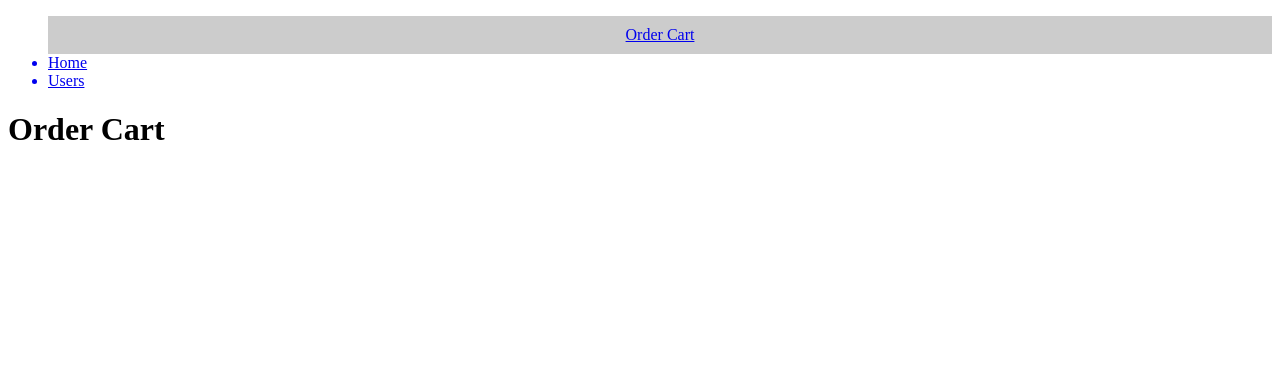
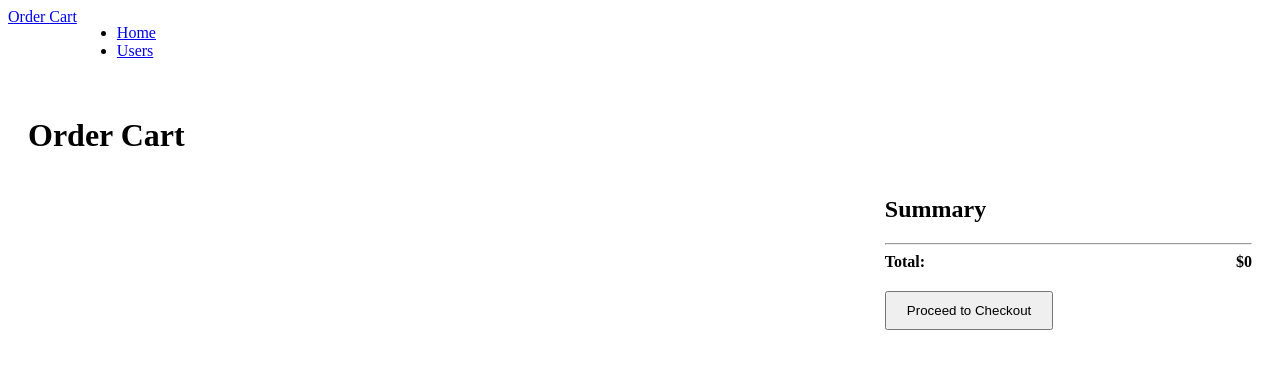
Before and after one commit to SoniaKol/cohort49-project-group-B, a React app in the folder client/: page /order-cart in a window 1280 px wide. Shown: the top 368 px of the page. Built offline with nearby package versions, Linux system fonts and the light colour scheme.

Commit message:
feat: fix routing context issue and restructure app initialization

```diff
--- a/client/src/components/CartItem.jsx
+++ b/client/src/components/CartItem.jsx
@@ -1,7 +1,47 @@
 import React from "react";
+import PropTypes from "prop-types";
 
-const CartItem = () => {
-  return <div></div>;
+const CartItem = ({ item, onRemove }) => {
+  return (
+    <div
+      style={{
+        display: "flex",
+        justifyContent: "space-between",
+        marginBottom: "10px",
+      }}
+    >
+      <img
+        src={item.photo}
+        alt={item.name}
+        style={{ width: "80px", height: "80px", objectFit: "cover" }}
+      />
+      <div style={{ flex: 1, marginLeft: "10px" }}>
+        <h4>{item.name}</h4>
+        <p>${item.price}</p>
+        <button
+          onClick={() => onRemove(item.id)}
+          style={{
+            padding: "5px 10px",
+            color: "white",
+            backgroundColor: "red",
+            border: "none",
+          }}
+        >
+          Remove
+        </button>
+      </div>
+    </div>
+  );
+};
+
+CartItem.propTypes = {
+  item: PropTypes.shape({
+    id: PropTypes.number.isRequired,
+    name: PropTypes.string.isRequired,
+    photo: PropTypes.string.isRequired,
+    price: PropTypes.number.isRequired,
+  }).isRequired,
+  onRemove: PropTypes.func.isRequired,
 };
 
 export default CartItem;
--- a/client/src/components/Nav.jsx
+++ b/client/src/components/Nav.jsx
@@ -1,29 +1,19 @@
 import React from "react";
 import { Link } from "react-router-dom";
 
-import TEST_ID from "./Nav.testid";
-
 const Nav = () => {
   return (
-    <ul>
-      <nav
-        style={{
-          display: "flex",
-          justifyContent: "space-around",
-          padding: "10px",
-          backgroundColor: "#ccc",
-        }}
-      >
-        <Link to="/order-cart">Order Cart</Link>
-      </nav>
-
-      <Link to="/" data-testid={TEST_ID.linkToHome}>
-        <li>Home</li>
-      </Link>
-      <Link to="/user" data-testid={TEST_ID.linkToUsers}>
-        <li>Users</li>
-      </Link>
-    </ul>
+    <nav style={{ display: "flex", justifyContent: "left" }}>
+      <Link to="/order-cart">Order Cart</Link>
+      <ul>
+        <li>
+          <Link to="/">Home</Link>
+        </li>
+        <li>
+          <Link to="/user">Users</Link>
+        </li>
+      </ul>
+    </nav>
   );
 };
 
--- /dev/null
+++ b/client/src/context/CartContext.jsx
@@ -0,0 +1,26 @@
+//  creating context to managing cart globally in the app
+import PropTypes from "prop-types";
+import React, { createContext, useContext, useState } from "react";
+
+const CartContext = createContext();
+
+export const CartProvider = ({ children }) => {
+  const [cartItems, setCartItems] = useState([]);
+
+  const addToCart = (item) => setCartItems((prevItems) => [...prevItems, item]);
+
+  const removeFromCart = (id) =>
+    setCartItems((prevItems) => prevItems.filter((item) => item.id !== id));
+
+  return (
+    <CartContext.Provider value={{ cartItems, addToCart, removeFromCart }}>
+      {children}
+    </CartContext.Provider>
+  );
+};
+
+CartProvider.propTypes = {
+  children: PropTypes.node.isRequired,
+};
+
+export const useCart = () => useContext(CartContext);
--- a/client/src/index.jsx
+++ b/client/src/index.jsx
@@ -1,13 +1,16 @@
 import React from "react";
-import { createRoot } from "react-dom/client";
+import ReactDOM from "react-dom/client";
+import App from "./App";
+import { CartProvider } from "./context/CartContext";
+import { BrowserRouter as Router } from "react-router-dom";
 
-import AppWrapper from "./AppWrapper";
-import App from "./App";
-
-const container = document.getElementById("root");
-const root = createRoot(container);
+const root = ReactDOM.createRoot(document.getElementById("root"));
 root.render(
-  <AppWrapper>
-    <App />
-  </AppWrapper>,
+  <React.StrictMode>
+    <Router>
+      <CartProvider>
+        <App />
+      </CartProvider>
+    </Router>
+  </React.StrictMode>,
 );
--- a/client/src/pages/OrderCarts/OrderCart.jsx
+++ b/client/src/pages/OrderCarts/OrderCart.jsx
@@ -1,11 +1,57 @@
 import React from "react";
+import { useCart } from "../../context/CartContext";
 import CartItem from "../../components/CartItem";
 
 const OrderCart = () => {
+  const { cartItems, removeFromCart } = useCart();
+
+  const totalAmount = cartItems.reduce((total, item) => total + item.price, 0);
+
   return (
-    <div>
+    <div
+      style={{
+        display: "flex",
+        flexDirection: "column",
+        alignItems: "flex-start",
+        padding: "20px",
+      }}
+    >
       <h1>Order Cart</h1>
-      <CartItem />
+      <div
+        style={{
+          display: "flex",
+          justifyContent: "space-between",
+          width: "100%",
+        }}
+      >
+        <div style={{ width: "60%" }}>
+          {cartItems.map((item) => (
+            <CartItem key={item.id} item={item} onRemove={removeFromCart} />
+          ))}
+        </div>
+        <div style={{ width: "30%", marginLeft: "20px" }}>
+          <h2>Summary</h2>
+          <ul>
+            {cartItems.map((item) => (
+              <li
+                key={item.id}
+                style={{ display: "flex", justifyContent: "space-between" }}
+              >
+                <span>{item.name}</span>
+                <span>${item.price}</span>
+              </li>
+            ))}
+          </ul>
+          <hr />
+          <div style={{ display: "flex", justifyContent: "space-between" }}>
+            <strong>Total:</strong>
+            <strong>${totalAmount}</strong>
+          </div>
+          <button style={{ marginTop: "20px", padding: "10px 20px" }}>
+            Proceed to Checkout
+          </button>
+        </div>
+      </div>
     </div>
   );
 };
```
